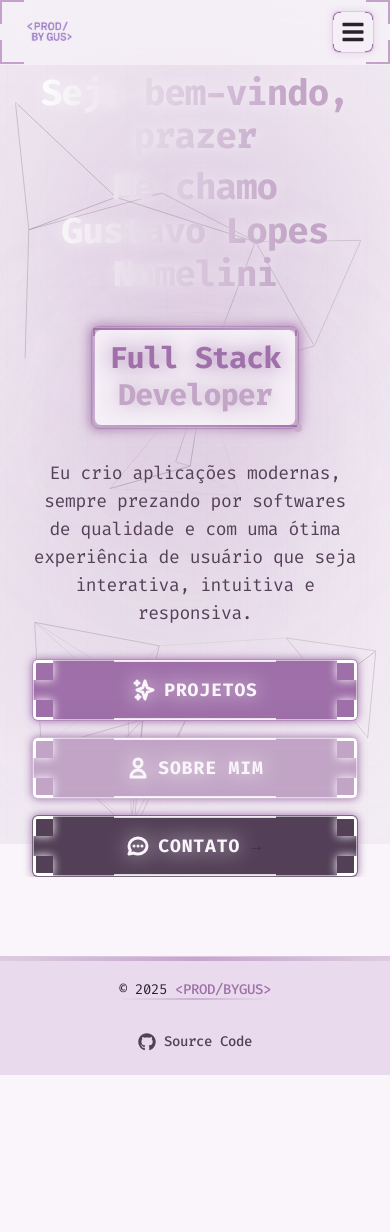
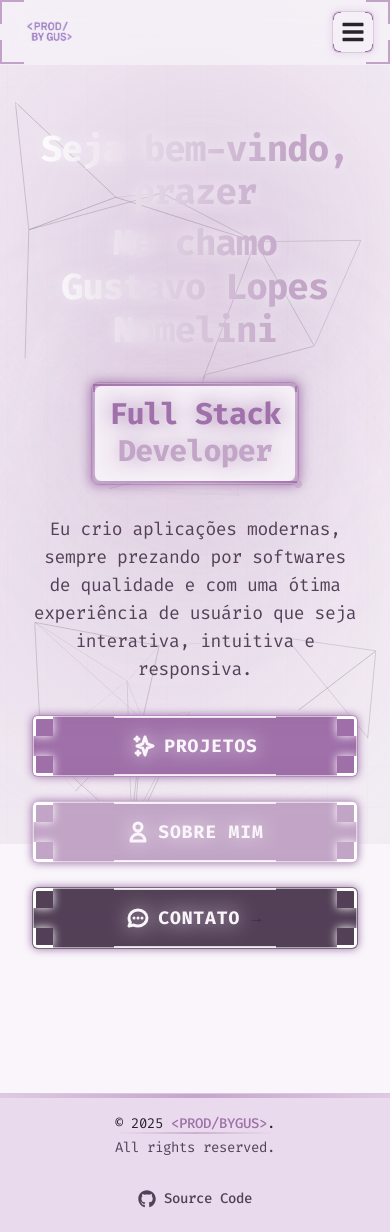
Before and after one commit to gustavo-nomelini/portfolio-prodbygus, a Next.js app: page / in a window 390 px wide. Before the commit the page ends 1075 px from the top, so only its background shows below. Built offline with nearby package versions, Linux system fonts and the light colour scheme; a web font is replaced by a local one.

Commit message:
fix: adjust padding in layout and Hero section for improved spacing, update Footer component structure for better readability and styling consistency

```diff
--- a/src/app/layout.tsx
+++ b/src/app/layout.tsx
@@ -162,7 +162,7 @@ export default function RootLayout({
 
         <Header />
 
-        <main className="flex-grow relative z-10 mx-auto w-full px-4 sm:px-6 lg:px-8 mt-16 sm:mt-20 pb-12 sm:pb-16">
+        <main className="flex-grow relative z-10 mx-auto w-full px-4 sm:px-6 lg:px-8 mt-16 sm:mt-20 pb-20 sm:pb-16">
           {children}
         </main>
 
--- a/src/components/layout/Footer.tsx
+++ b/src/components/layout/Footer.tsx
@@ -22,19 +22,22 @@ const Footer = () => {
 
           <div className="flex flex-col md:flex-row justify-between items-center gap-3">
             <div className="mb-3 md:mb-0 text-center md:text-left">
+              <div className="flex flex-col space-y-1">
                 <p className="text-sm relative inline-block">
                   <span className="relative z-10">
                     © {currentYear}{' '}
                     <span className="text-[var(--color1)] font-medium">
                       &lt;PROD/BYGUS&gt;
                     </span>
-                  <span className="hidden sm:inline">
-                    . All rights reserved.
-                  </span>
+                    .
                   </span>
                   {/* Highlight effect */}
                   <span className="absolute bottom-0 left-0 w-full h-0.5 bg-gradient-to-r from-transparent via-[var(--color1)]/40 to-transparent"></span>
                 </p>
+                <p className="text-sm text-[var(--foreground-muted)]">
+                  All rights reserved.
+                </p>
+              </div>
             </div>
 
             {/* Link para o repositório do código-fonte */}
--- a/src/components/sections/Hero.tsx
+++ b/src/components/sections/Hero.tsx
@@ -79,7 +79,7 @@ const Hero = ({ keepBackgroundElements = true }: HeroProps) => {
   };
 
   return (
-    <section className="relative overflow-hidden min-h-[85vh] flex items-center justify-center">
+    <section className="relative overflow-hidden min-h-[85vh] flex items-center justify-center pt-6 sm:pt-0 pb-16 sm:pb-8">
       {/* Background elements - only show if keepBackgroundElements is true */}
       {keepBackgroundElements && (
         <>
@@ -104,7 +104,7 @@ const Hero = ({ keepBackgroundElements = true }: HeroProps) => {
         className={`absolute inset-0 z-[1] pointer-events-none transition-all duration-100 ${isGlitching ? 'glitching' : ''}`}
       ></div>
 
-      <div className="max-w-5xl mx-auto px-4 sm:px-6 flex flex-col items-center text-center z-10">
+      <div className="max-w-5xl mx-auto px-4 sm:px-6 flex flex-col items-center text-center z-10 pt-8 sm:pt-0">
         <div className="animate-fadeIn">
           <motion.h1
             className="text-gradient text-4xl sm:text-5xl md:text-6xl lg:text-7xl font-extrabold tracking-tight mb-6 sm:mb-8 leading-[1.2] py-2 relative"
@@ -226,7 +226,7 @@ const Hero = ({ keepBackgroundElements = true }: HeroProps) => {
             interativa, intuitiva e responsiva.
           </motion.p>
 
-          <div className="mt-8 sm:mt-12 flex flex-wrap items-center justify-center gap-x-4 sm:gap-x-8 gap-y-4 sm:gap-y-5">
+          <div className="mt-8 sm:mt-12 flex flex-wrap items-center justify-center gap-x-4 sm:gap-x-8 gap-y-6 sm:gap-y-5">
             <motion.div
               className="rounded-md w-full sm:w-auto"
               initial="hidden"
```
Lines whose indentation alone changed are shown as unchanged.
